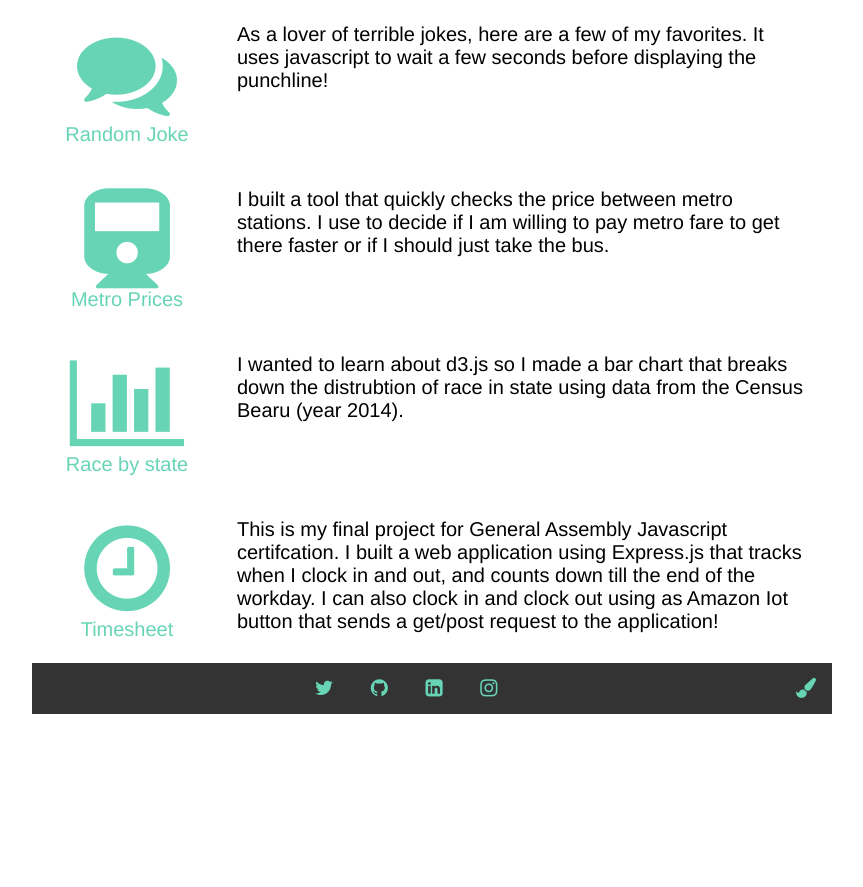
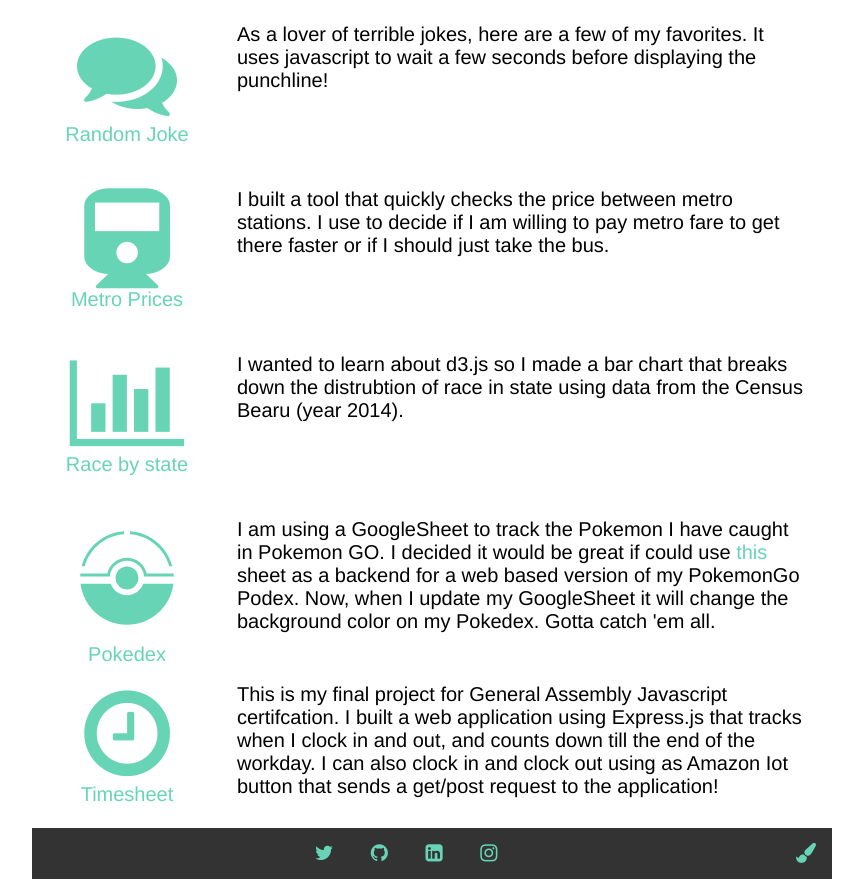
Before and after one commit to ny8nine/ny8nine.github.io, a plain HTML site: page index.html in a window 1280 px wide. Shown: the part 433-1320 px from the top of the page, without its empty margins (208-1071 px from the left). Before the commit the page ends 1155 px from the top, so only its background shows below. Drawn offline with nearby package versions, Linux system fonts and the light colour scheme.

Commit message:
Added Pokedex to list of projects

```diff
--- a/index.html
+++ b/index.html
@@ -63,6 +63,20 @@
           </div>
         </div><!-- race by state -->
 
+        <div class = "project"><!-- pokedex -->
+          <div class = "port_img">
+            <a href="http://www.ny8nine.com/ny_pokedex/">
+              <span>
+                <object id="pokeball" data="pokeball.svg"/></object>
+              </span>
+                Pokedex
+            </a>
+          </div>
+          <div class="description">
+            I am using a GoogleSheet to track the Pokemon I have caught in Pokemon GO. I decided it would be great if could use <a href="https://docs.google.com/spreadsheets/d/188Cgfk6t5uXRIX8vMw38R3wzmJkbBNERcl40_07FL10/edit?usp=sharing">this</a> sheet as a backend for a web based version of my PokemonGo Podex. Now, when I update my GoogleSheet it will change the background color on my Pokedex. Gotta catch 'em all.
+          </div>
+        </div><!-- pokedex -->
+
         <div class = "project"><!-- timesheet -->
           <div class = "port_img">
             <a href="https://nyasha-timesheet.herokuapp.com/">
--- a/javascript.js
+++ b/javascript.js
@@ -22,7 +22,12 @@ function changeColor() {
   for(var i=0; i<link.length; i++){
   	link[i].style.color=color;
   }
+
+  var mySVG = document.getElementById('pokeball');
+  mySVG.addEventListener("load",function() {
+    mySVG.getSVGDocument().getElementById("svgInternalID").setAttribute("fill", color);
+  }, false);
+
 }
 
-
 window.onlaod = changeColor();
--- a/stylesheet.css
+++ b/stylesheet.css
@@ -35,6 +35,12 @@ h2{
   text-align: center;
 }
 
+#pokeball{
+  width: 140px;
+  height: 120px;
+  pointer-events: none;
+}
+
 .description{
   padding: 5px;
   margin: 15px;
@@ -62,6 +68,8 @@ h2{
 
 a{
   text-decoration: none;
+  display: inline-block;
+  z-index: 1;
 }
 
 .color, a{
```
Also changed, not shown: pokeball.svg (added).
